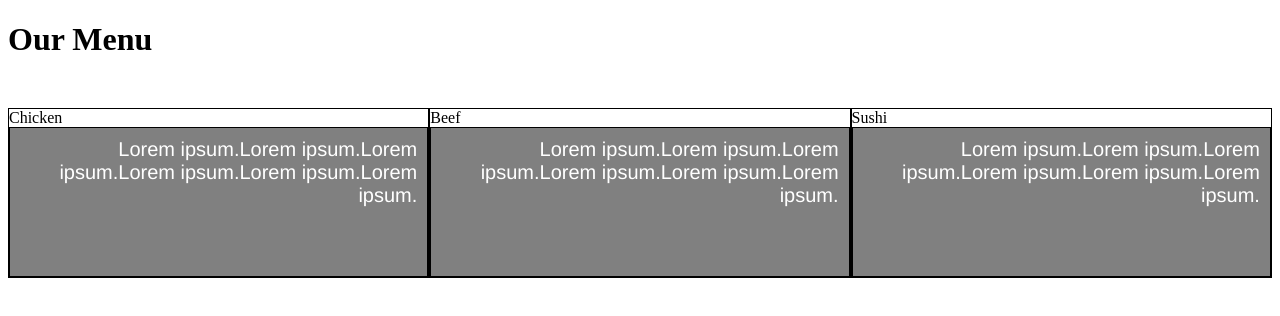
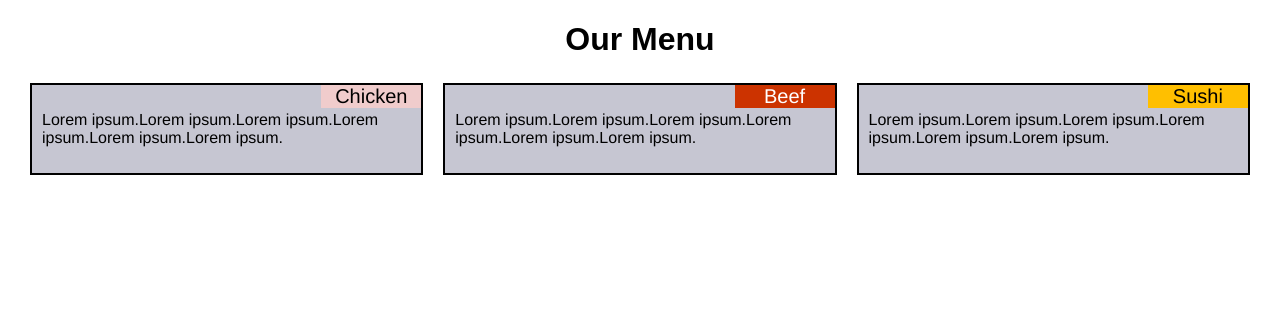
Before and after one commit to ShortDrink/coursera_test, a plain HTML site: page index.html in a window 1280 px wide. Drawn offline with Linux system fonts and the light colour scheme.

Commit message:
Add files via upload

```diff
--- a/stylesheet/style.css
+++ b/stylesheet/style.css
@@ -2,31 +2,73 @@
 * {
   box-sizing: border-box;
 }
+
+body{
+  margin: 20px;
+  padding: 0;
+}
+
 h1 {
-  margin-bottom: 50px;
+  margin-bottom: 15px;
+  text-align:  center;
+  font-family: sans-serif;
 }
+
 p {
-  border: 1px solid black;
-  background-color: gray;
-  width: 100%;
-  height: 150px;
-  margin: 0px;
   padding: 10px;
+}
+
+.section {
+  border: 2px solid black;
+  background-color: #c6c6d2;
+  width: auto;
+  height: auto;
   font-family: Helvetica;
-  font-size: 125%;
+  color: black;
+  margin: 10px;
+}
+
+.chicken {
+  background: #f0cccc;
+  color: black;
+  font-size: 1.25em;
+  width: 100px;
+  float: right;
+  text-align: center;
+}
+
+.beef {
+  background: #CC3300;
   color: white;
-  text-align: right;
+  font-size: 1.25em;
+  width: 100px;
+  float: right;
+  text-align: center;
+}
+
+.sushi {
+  background-color: #FFBF00;
+  color: black;
+  font-size: 1.25em;
+  width: 100px;
+  float: right;
+  text-align: center;
 }
 
 /* Simple Responsive Framework. */
 .row {
   width: 100%;
 }
-/********** Large devices only **********/
+
+.chicken .beef .sushi {
+  width: 40%;
+  /*float: right;*/
+}
+
+/********** dexttop only **********/
 @media (min-width: 992px) {
   .col-lg-1, .col-lg-2, .col-lg-3, .col-lg-4, .col-lg-5, .col-lg-6, .col-lg-7, .col-lg-8, .col-lg-9, .col-lg-10, .col-lg-11, .col-lg-12 {
     float: left;
-    border: 1px solid black;
   }
   .col-lg-1 {
     width: 8.33%;
@@ -65,11 +107,11 @@ p {
     width: 100%;
   }
 }
-/********** Medium devices only **********/
-@media (min-width: 768px) and (max-width: 991px) {
+
+/********** tablet only **********/
+@media (min-width: 768px) and (max-width: 992px) {
   .col-md-1, .col-md-2, .col-md-3, .col-md-4, .col-md-5, .col-md-6, .col-md-7, .col-md-8, .col-md-9, .col-md-10, .col-md-11, .col-md-12 {
     float: left;
-    border: 1px solid black;
   }
   .col-md-1 {
     width: 8.33%;
@@ -108,3 +150,5 @@ p {
     width: 100%;
   }
 }
+
+</style>
```
